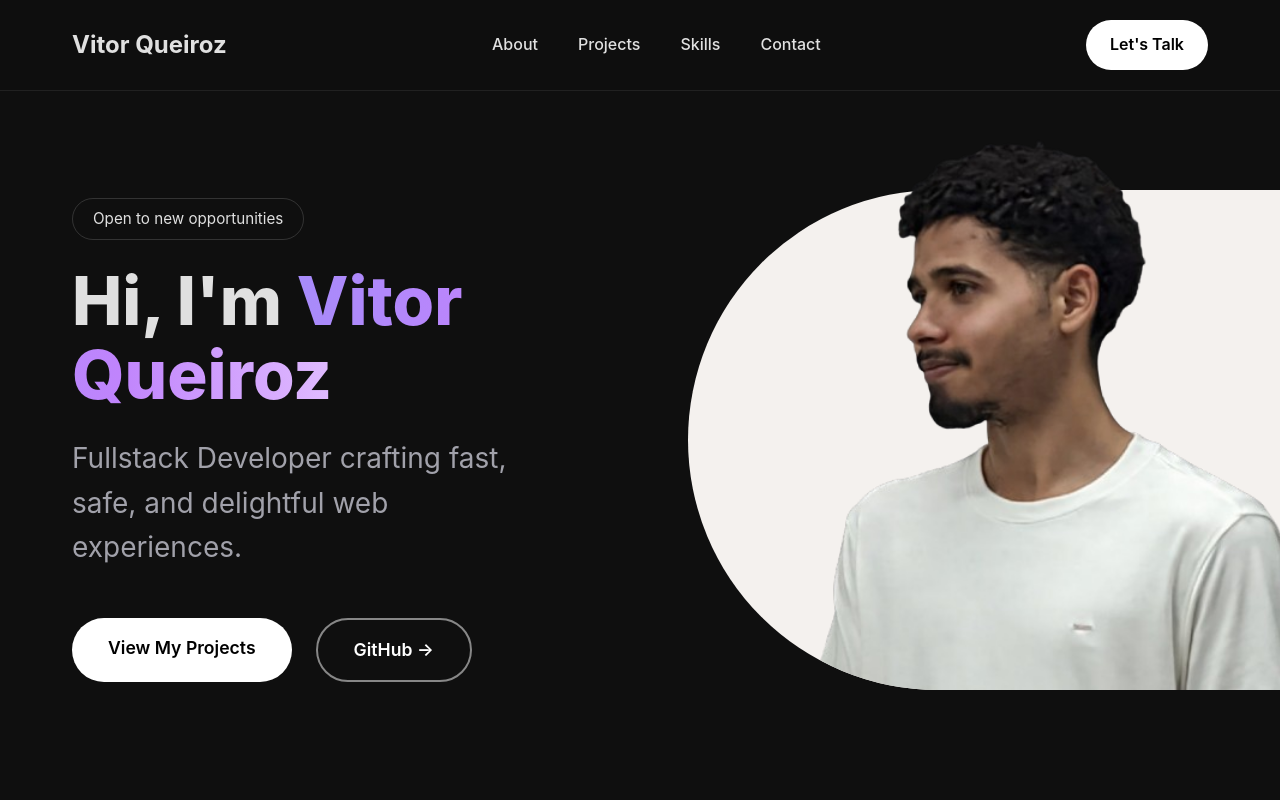
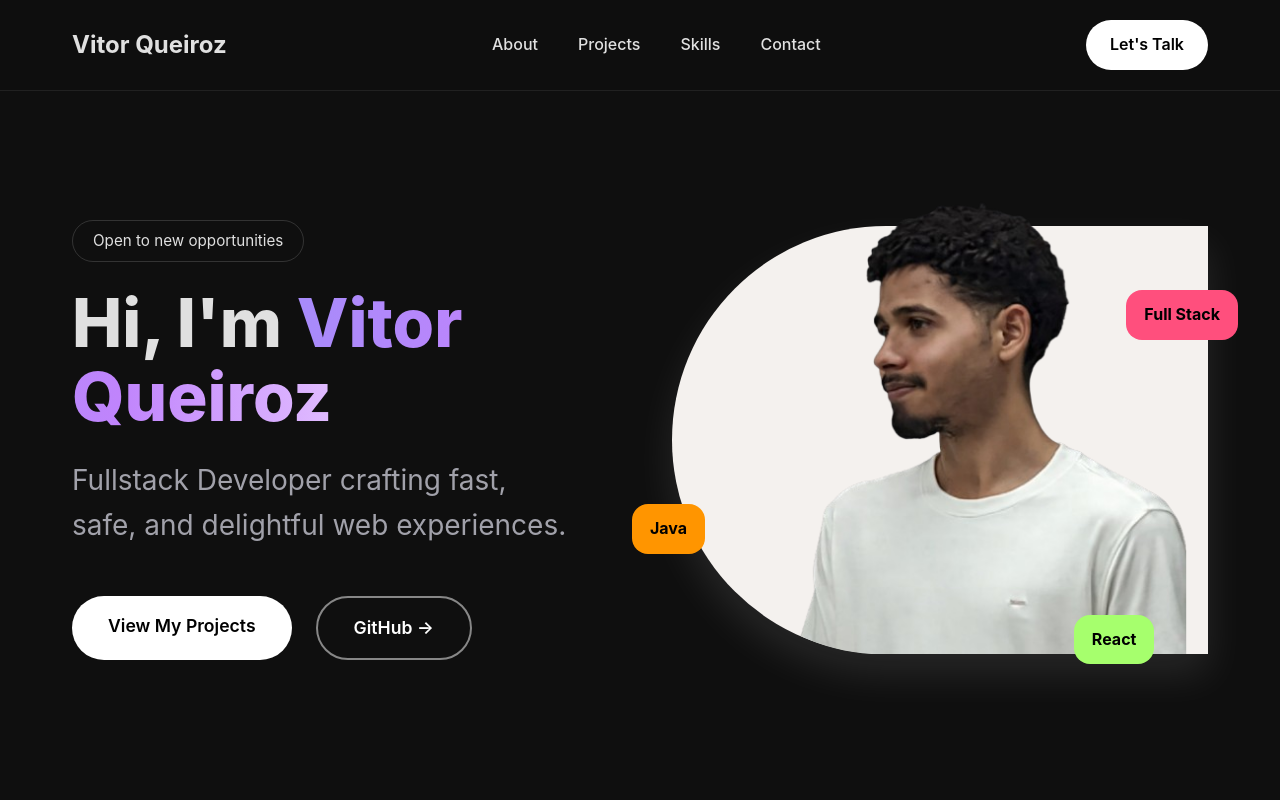
Before and after one commit to vitorQN/PersonalPortfolio, a React (Vite) app: page / in a window 1280 px wide. Shown: the top 800 px of the page. Built offline with nearby package versions, Linux system fonts and the light colour scheme.

Commit message:
Style:Fix profile image responcivi

```diff
--- a/src/pages/HeroSection/Hero.css
+++ b/src/pages/HeroSection/Hero.css
@@ -57,57 +57,71 @@
 }
 
 .image-frame {
-    width: 600px;
-    height: 500px;
+    width: 100%;
+    height: 100%;
 
     background: #f4f1ee;
 
     border-radius:  250px 0 0 250px;
+    overflow: hidden;
 
-    position: relative;
-
-    overflow: hidden;
+    box-shadow: 0 20px 40px rgba(255, 255, 255, 0.1);
 }
 
-.profile-inside {
+.hero-image {
+  position: relative;
+  width: min(100%, 650px);
+
+  aspect-ratio: 1.25 / 1;
+}
+
+.profile-outside {
   position: absolute;
 
-    bottom: -0px;
+  bottom: 0;
   left: 50%;
 
   transform: translateX(-50%);
 
-    height: 120%;
-
-    z-index: 3;
+  height: 115%;
+  width: auto;
+  border-radius: 100px 0 0 38%;
+  object-fit: contain;
 }
 
+.card {
+  position: absolute;
 
-.hero-image {
-    position: relative;
-    width: 600px;
-    height: 500px;
-    justify-self: end;
-    transform: translateX(80px);
+  padding: 12px 18px;
+  border-radius: 16px;
+
+  font-weight: 700;
+  color: #000;
 }
 
-.profile-outside {
-    position: absolute;
-    bottom: 0;
-    left: 50%;
+.card-1 {
+  top: 15%;
+  right: -30px;
+  background: #ff4f7d;
+}
 
-    transform: translateX(-50%);
-    border-radius: 80%;
-    height: 120%;
+.card-2 {
+  top: 65%;
+  left: -40px;
+  background: #ff9500;
+}
 
-    pointer-events: none;
+.card-3 {
+  bottom: -10px;
+  right: 10%;
+  background: #a6ff6d;
 }
 
 @media (max-width: 768px) {
   .hero-container {
     grid-template-columns: 1fr;
-    gap: 3rem;
     text-align: center;
+    margin: 50px 0 30px 0;
   }
   .hero-text {
     padding-right: 0;
@@ -118,4 +132,18 @@
   .nav-links {
     display: none;
   }
+
+  .hero-image {
+    margin: 0 auto;
+    max-width: 450px;
   }
+
+
+  .profile-image {
+    height: 110%;
+  }
+
+  .card {
+    transform: scale(0.8);
+  }
+}
--- a/src/pages/HeroSection/Hero.jsx
+++ b/src/pages/HeroSection/Hero.jsx
@@ -28,13 +28,18 @@ function Hero() {
                 {/* Right: Profile Photo */}
                 <div className="hero-image">
                     <div className="image-frame">
-                        <img
+
+                    </div>
+                    <img
                             src={profilebg}
                             alt="Profile"
-                            className="profile-inside"
+                            className="profile-outside"
                         />
-                    </div>
-                    <img src={profilebg} className="profile-outside" />
+
+                    {/* Optional floating cards */}
+                    <div className="card card-1">Full Stack</div>
+                    <div className="card card-2">Java</div>
+                    <div className="card card-3">React</div>
                 </div>
             </div>
         </section>
```
Lines whose indentation alone changed are shown as unchanged.
